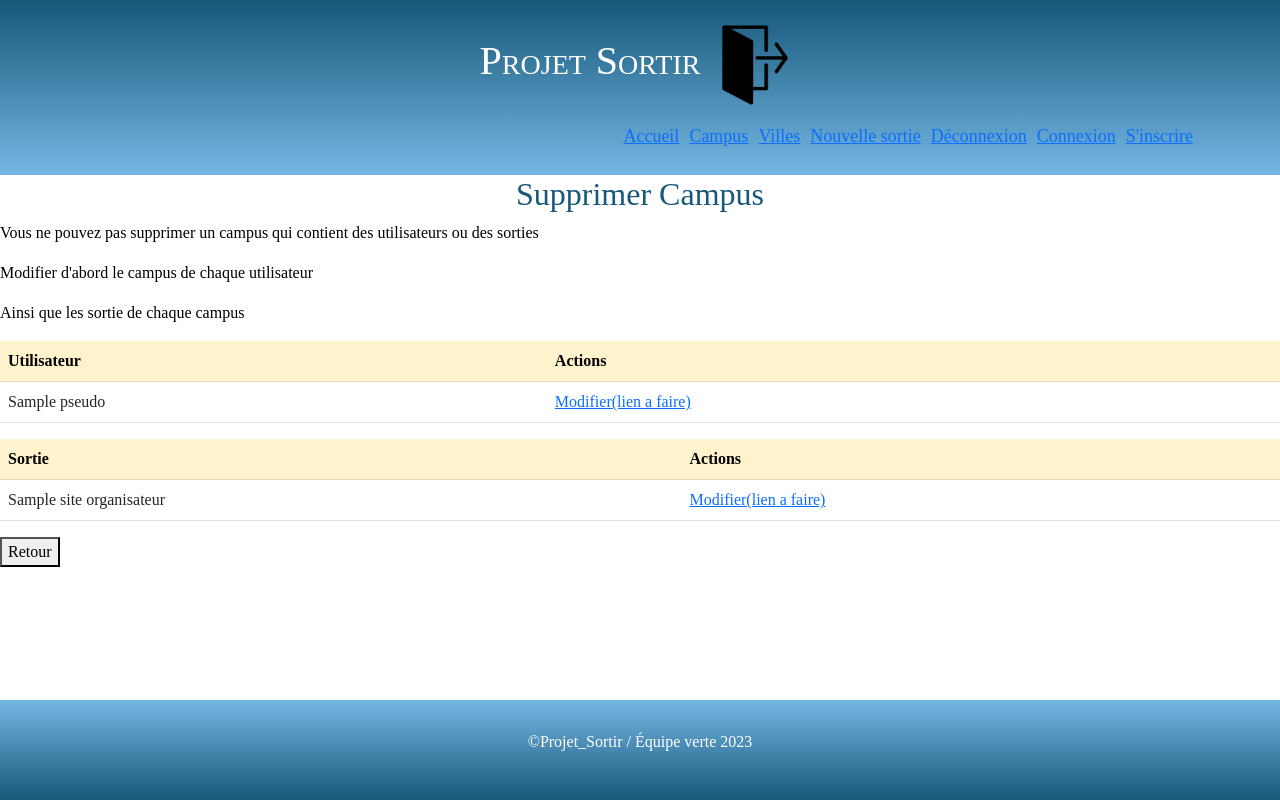
After one commit to Rems6T/projetSortir, a Symfony app: template projetSortir/templates/campus/supprimer.html.twig in a window 1280 px wide. The commit adds this page. Run offline with Twig, Linux system fonts and the light colour scheme; the template is opened without the code that fills it: most values are stand-ins (such as "Sample title", 1, 10 or a date in 2020); some libraries are stand-ins or nearby versions.

Commit message:
campus controller

```diff
--- a/projetSortir/src/DataFixtures/AppFixtures.php
+++ b/projetSortir/src/DataFixtures/AppFixtures.php
@@ -35,7 +35,7 @@ class AppFixtures extends Fixture
 
         //CAMPUS
         $campus1 = new Campus();
-        $campus1->setNom('Brest');
+        $campus1->setNom('Lorient');
         $manager->persist($campus1);
 
         $campus2 = new Campus();
@@ -46,7 +46,9 @@ class AppFixtures extends Fixture
         $campus3->setNom('Rennes');
         $manager->persist($campus3);
 
-
+        $campus4 = new Campus();
+        $campus4->setNom('Brest');
+        $manager->persist($campus4);
         //Participants
 
         $participant1 = new Participant();
--- a/projetSortir/templates/base.html.twig
+++ b/projetSortir/templates/base.html.twig
@@ -5,7 +5,7 @@
     <meta name="viewport"
           content="width=device-width, user-scalable=no, initial-scale=1.0, maximum-scale=1.0, minimum-scale=1.0">
     <meta http-equiv="X-UA-Compatible" content="ie=edge">
-    <title>{% block title %}Bucket-List !{% endblock %}</title>
+    <title>{% block title %}projet_Sortir !{% endblock %}</title>
 
     <link href="https://cdn.jsdelivr.net/npm/bootstrap@5.2.3/dist/css/bootstrap.min.css" rel="stylesheet" integrity="sha384-rbsA2VBKQhggwzxH7pPCaAqO46MgnOM80zW1RWuH61DGLwZJEdK2Kadq2F9CUG65" crossorigin="anonymous">
     <link rel="stylesheet" href="{{ asset('css/app.css') }}">
--- a/projetSortir/templates/campus/modifier.html.twig
+++ b/projetSortir/templates/campus/modifier.html.twig
@@ -3,11 +3,11 @@
 {% block title %}Modif Campus{% endblock %}
 
 {% block body %}
-<h2>Modifier Campus</h2>
+    <h2>Modifier Campus</h2>
     {{ form_start(campusForm) }}
     {{ form_widget(campusForm) }}
 
 
     {{ form_end(campusForm) }}
-    <a href="{{ app.request.headers.get('referer') }}"><button>Retour</button></a>
+    <a href="{{ path('app_campus')}}"><button>Retour</button></a>
 {% endblock %}
--- /dev/null
+++ b/projetSortir/templates/campus/supprimer.html.twig
@@ -0,0 +1,58 @@
+{% extends 'base.html.twig' %}
+
+{% block title %}Supprimer Campus{% endblock %}
+
+{% block body %}
+<h2>Supprimer Campus</h2>
+{% if campus.participants is empty and campus.siteOrganisateur is empty %}
+    <p>Voulez-vous vraiment supprimer le campus</p>
+    <a href="{{ path('app_campus_suppression',{id: campus.id}) }}">
+        <button>Supprimer</button>
+    </a>
+
+{% else %}
+    <p>Vous ne pouvez pas supprimer un campus qui contient des utilisateurs ou des sorties</p>
+    {% if campus.participants is not empty %}
+        <p>Modifier d'abord le campus de chaque utilisateur</p>
+        <p>Ainsi que les sortie de chaque campus</p>
+        <table class="table">
+
+            <tbody>
+            <tr class="table-warning">
+                <th class="table-warning">Utilisateur</th>
+                <th class="table-warning">Actions</th>
+            </tr>
+
+            {% for participant in campus.participants %}
+                <tr>
+                    <td>{{ participant.pseudo }}</td>
+                    <td><a href="">Modifier(lien a faire)</a></td>
+                </tr>
+            {% endfor %}
+            </tbody>
+        </table>
+    {% endif %}
+    {% if campus.siteOrganisateur is not empty %}
+
+    <table class="table">
+
+        <tbody>
+        <tr class="table-warning">
+            <th class="table-warning">Sortie</th>
+            <th class="table-warning">Actions</th>
+        </tr>
+
+        {% for sortie in campus.siteOrganisateur %}
+            <tr>
+                <td>{{ sortie.nom }}</td>
+                <td><a href="">Modifier(lien a faire)</a></td>
+            </tr>
+        {% endfor %}
+        </tbody>
+    </table>
+    {% endif %}
+{% endif %}
+<a href="{{ path('app_campus') }}">
+    <button>Retour</button>
+</a>
+{% endblock %}
```
Also changed, not shown: projetSortir/src/Controller/CampusController.php (+82 -8 lines), projetSortir/src/Form/CampusType.php (+17 -3 lines), projetSortir/templates/campus/index.html.twig (+10 -2 lines).
